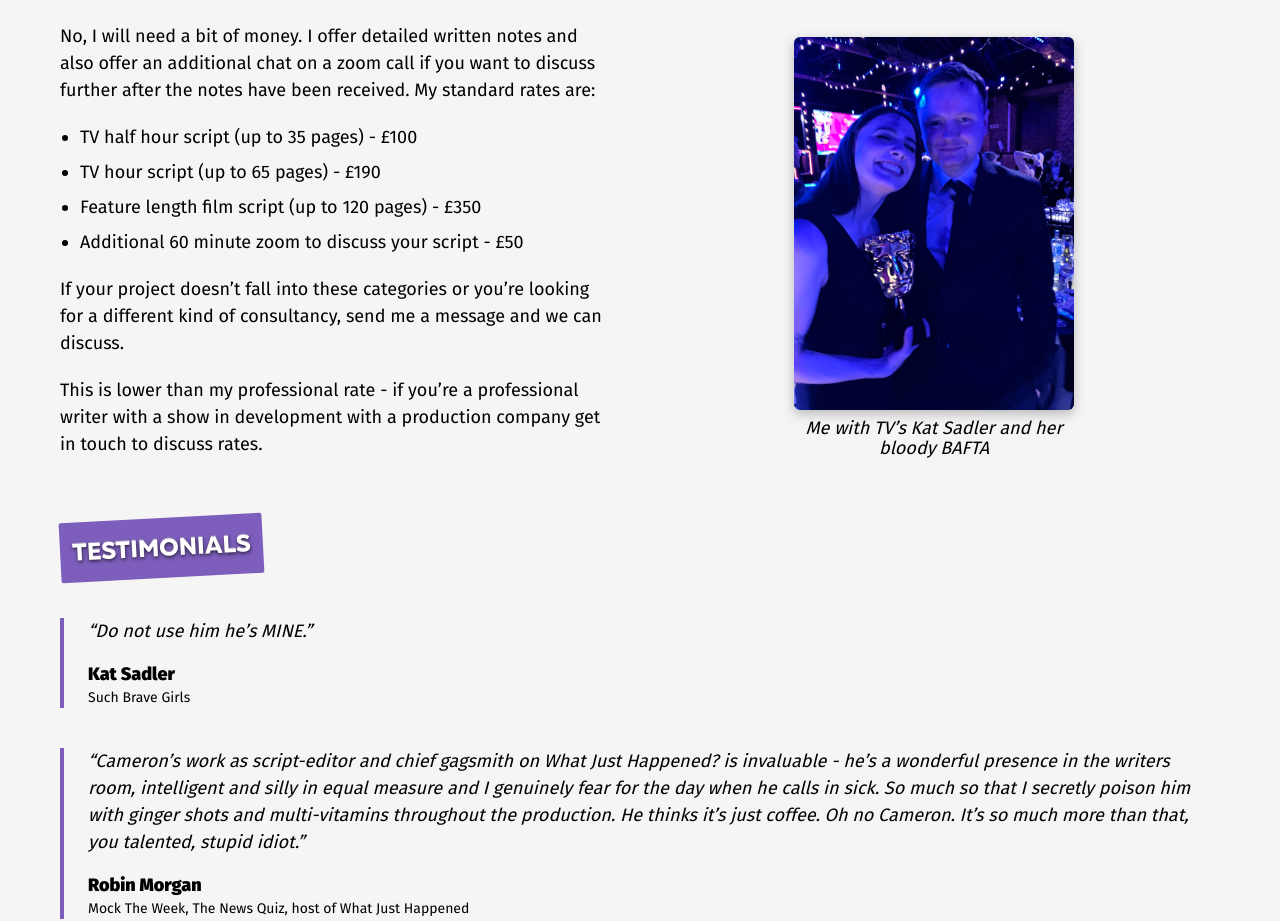
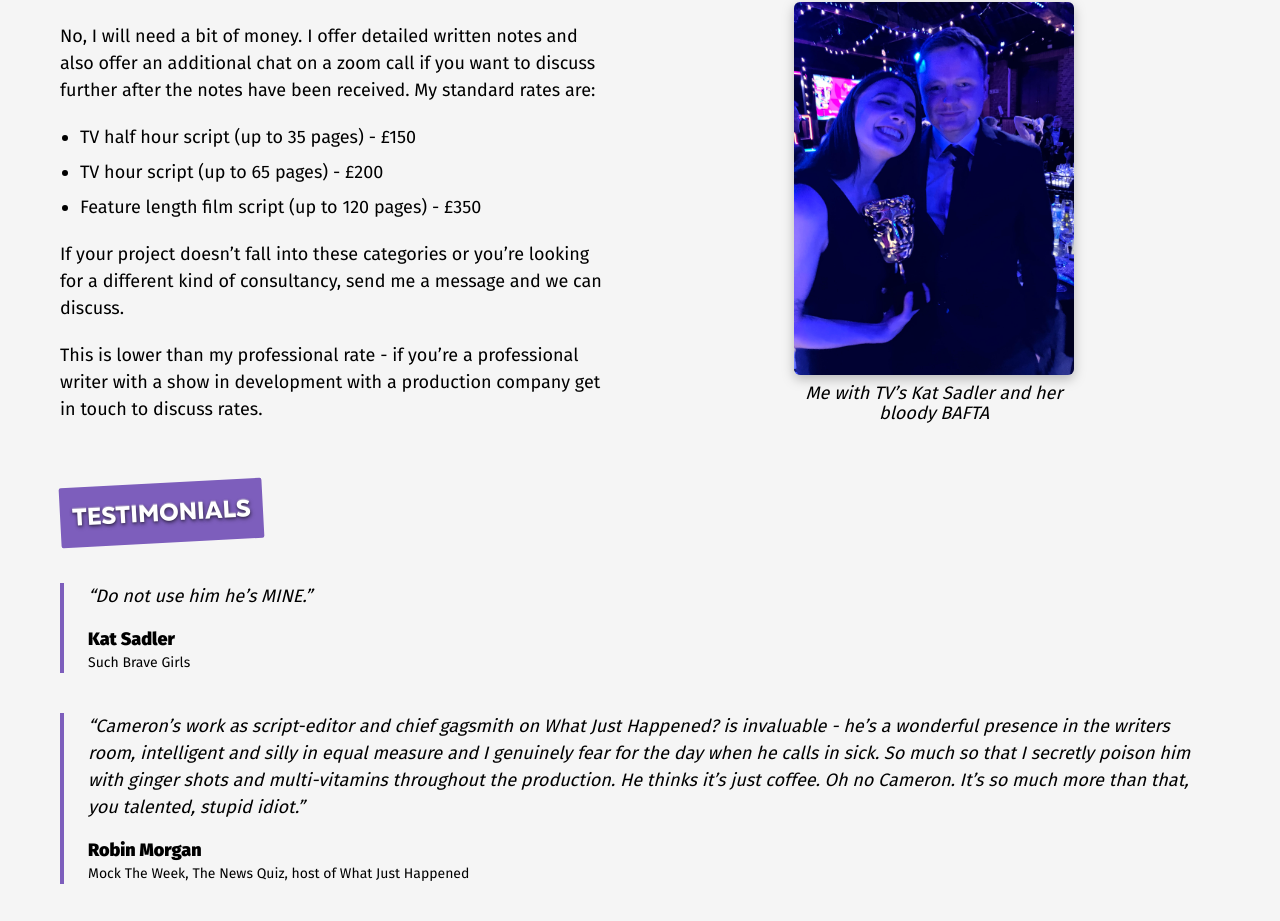
Before and after one commit to Moggach/cloxdale, a Next.js app: page /script-consultant in a window 1280 px wide. Shown: the part 1272-2193 px from the top of the page. Built offline with nearby package versions, Linux system fonts and the light colour scheme.

Commit message:
princing updates

```diff
--- a/src/pages/script-consultant.tsx
+++ b/src/pages/script-consultant.tsx
@@ -178,10 +178,9 @@ function ScriptConsultantContent() {
           further after the notes have been received. My standard rates are:
         </p>,
         <ul key="p11" className="flex flex-col gap-2 list-disc pl-5">
-          <li>TV half hour script (up to 35 pages) - £100</li>
-          <li>TV hour script (up to 65 pages) - £190</li>
+          <li>TV half hour script (up to 35 pages) - £150</li>
+          <li>TV hour script (up to 65 pages) - £200</li>
           <li>Feature length film script (up to 120 pages) - £350</li>
-          <li>Additional 60 minute zoom to discuss your script - £50</li>
         </ul>,
         <p key="p10">
           If your project doesn&rsquo;t fall into these categories or
```
